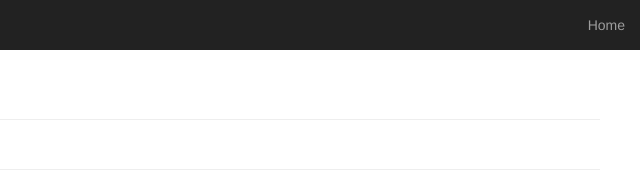
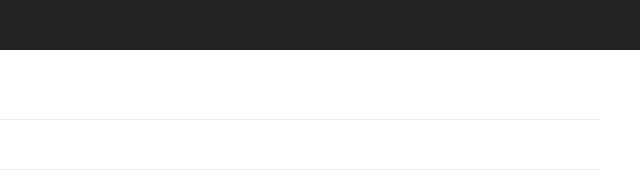
Before and after one commit to danish20/privacyproject2017, a plain HTML site: page analytics.html in a window 1280 px wide. Shown: the top 177 px of the page, 640-1280 px from the left. Drawn offline with nearby package versions, Linux system fonts and the light colour scheme; a script that the page names is missing; files whose address does not match are found by name.

Commit message:
Updated Page

```diff
--- a/analytics.html
+++ b/analytics.html
@@ -26,11 +26,7 @@
           </button>
           <a class="navbar-brand" href="index.html">US Agencies Corpus</a>
         </div>
-        <div id="navbar" class="navbar-collapse collapse">
-          <ul class="nav navbar-nav navbar-right">
-            <li><a href="#">Home</a></li>
-          </ul>
-        </div>
+
       </div>
     </nav>
 
```
